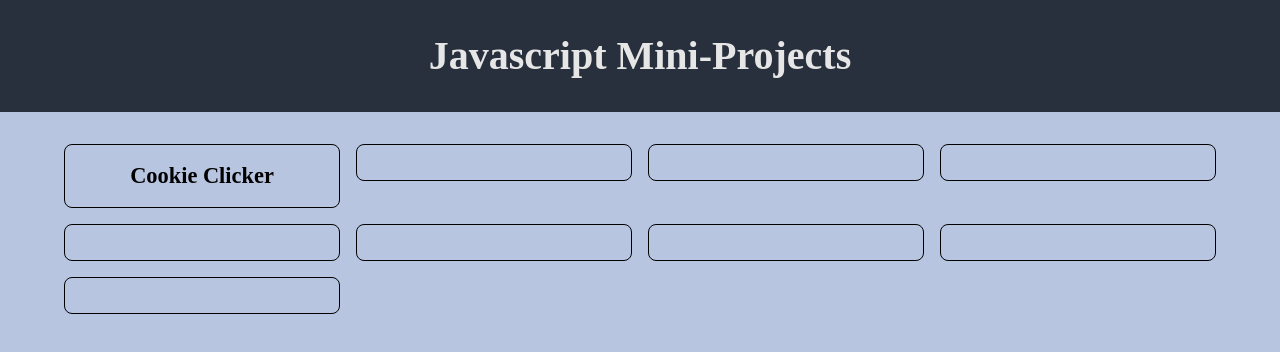
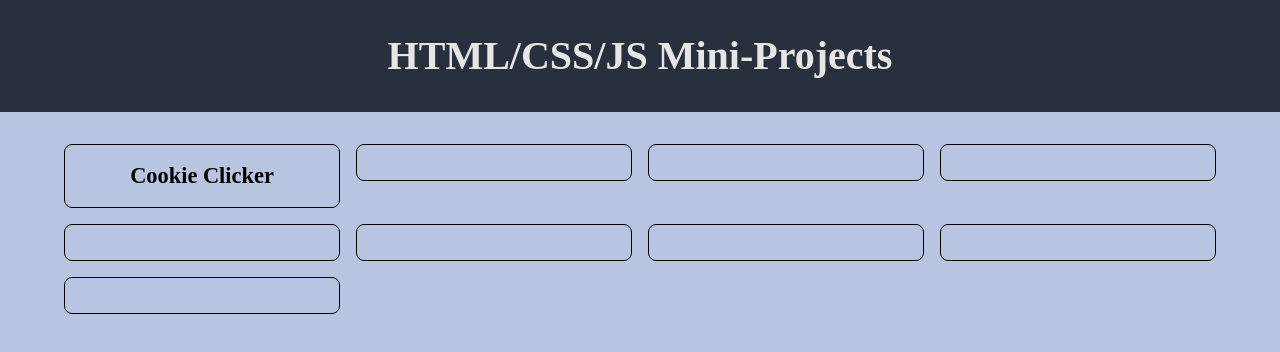
Before and after one commit to eddielin978/mini-web-projects, a plain HTML site: page index.html in a window 1280 px wide. Drawn offline with Linux system fonts and the light colour scheme.

Commit message:
Small index.html update (trying to fix github pages deployment

```diff
--- a/index.html
+++ b/index.html
@@ -3,12 +3,12 @@
   <head>
     <meta charset="UTF-8" />
     <meta name="viewport" content="width=device-width, initial-scale=1.0" />
-    <title>JS Mini-Projects</title>
+    <title>Web Dev Mini-Projects</title>
     <link rel="stylesheet" href="styles.css" />
   </head>
   <body>
     <header>
-      <h1>Javascript Mini-Projects</h1>
+      <h1>HTML/CSS/JS Mini-Projects</h1>
     </header>
     <main class="home-pg">
       <section class="container home-container">
```
